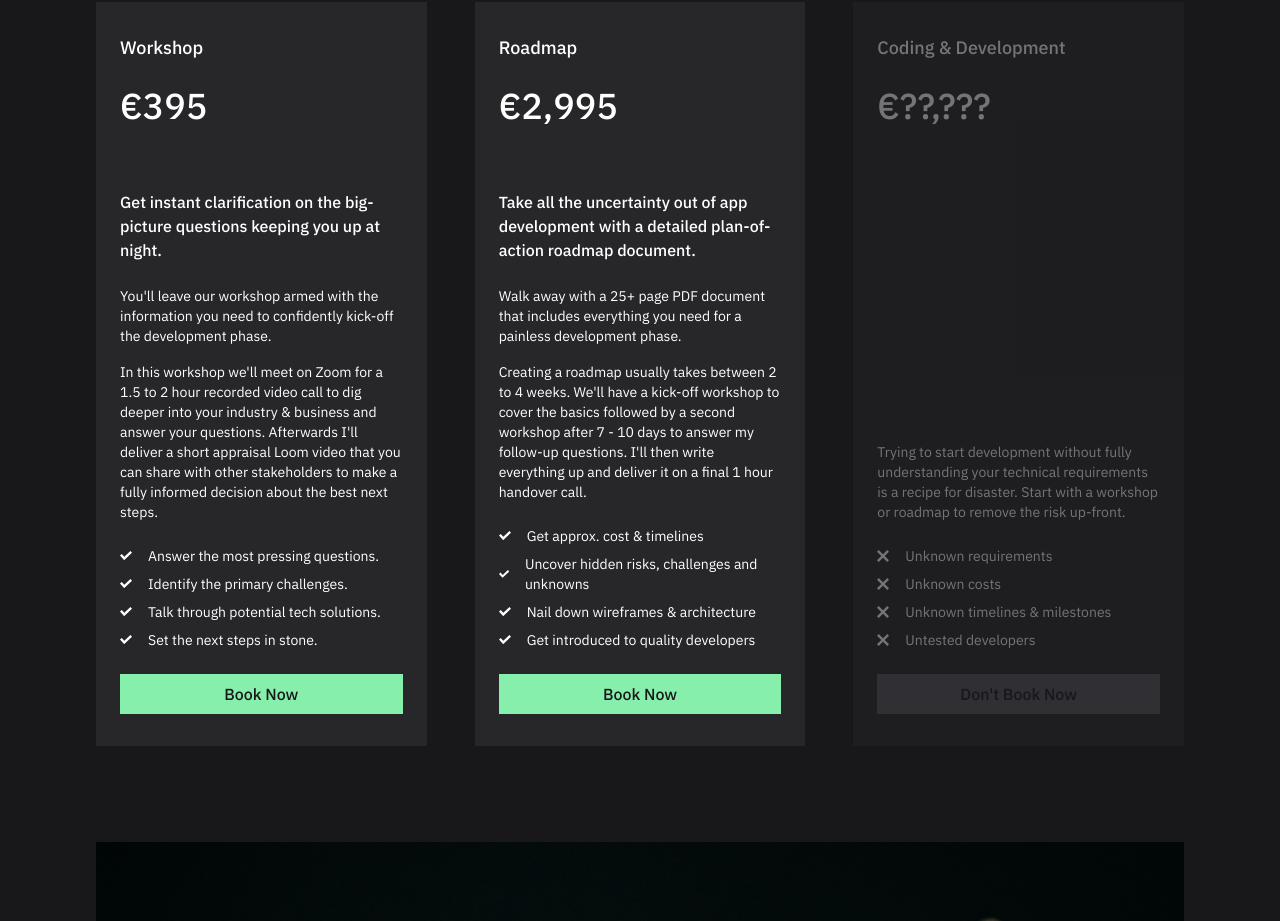
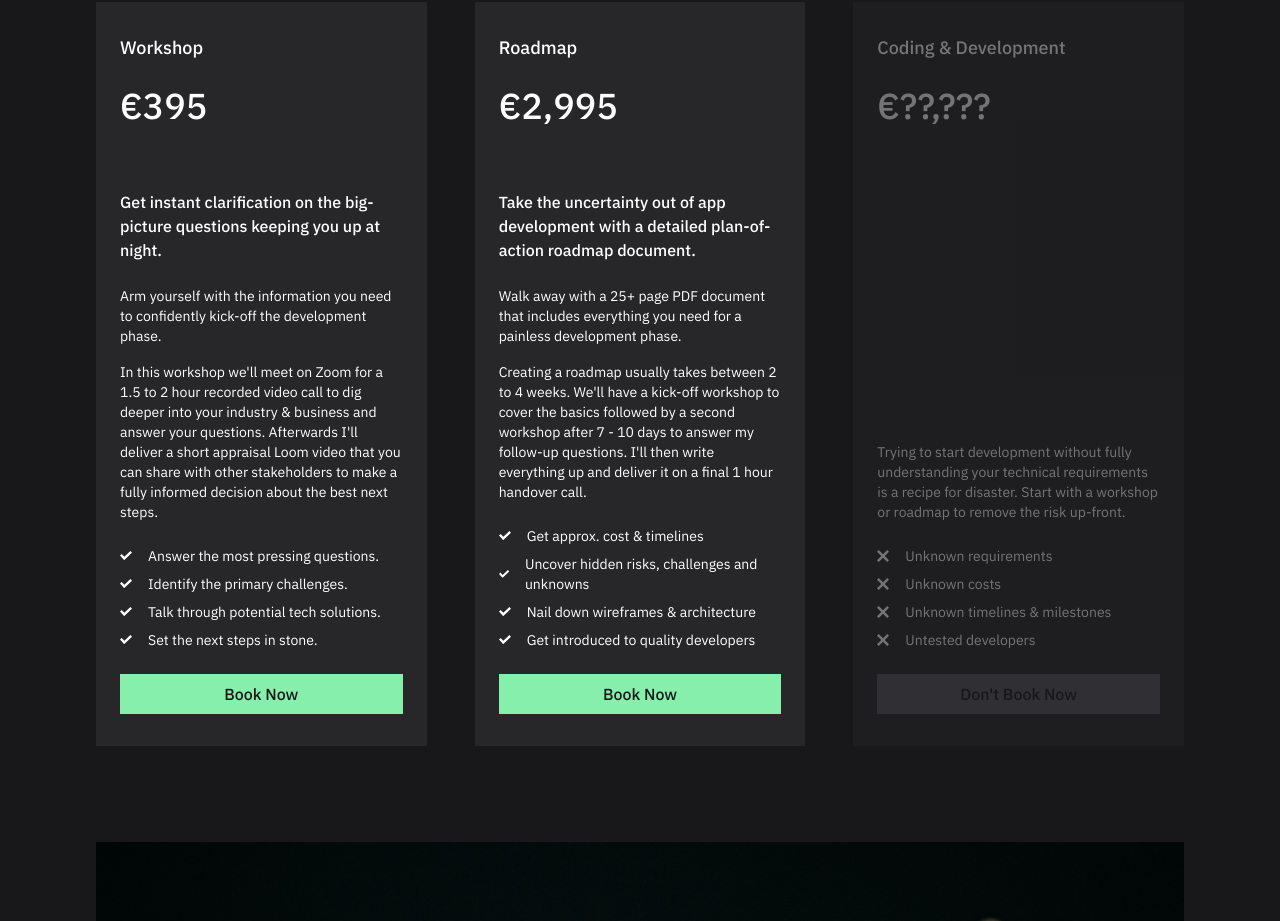
Before and after one commit to timmyomahony/founder-roadmap-website, a Next.js app: page / in a window 1280 px wide. Shown: the part 1658-2579 px from the top of the page. Built offline with nearby package versions, Linux system fonts and the light colour scheme.

Commit message:
Update Services.tsx

```diff
--- a/components/home/Services.tsx
+++ b/components/home/Services.tsx
@@ -91,7 +91,7 @@ export default function Services() {
         description={
           <>
             <p>
-              You&apos;ll leave our workshop armed with the information you need
+              Arm yourself with the information you need
               to confidently kick-off the development phase.
             </p>
             <p>
@@ -119,7 +119,7 @@ export default function Services() {
         price={"€2,995"}
         headline={
           <>
-            Take all the uncertainty out of app development with a detailed
+            Take the uncertainty out of app development with a detailed
             plan-of-action roadmap document.
           </>
         }
```
